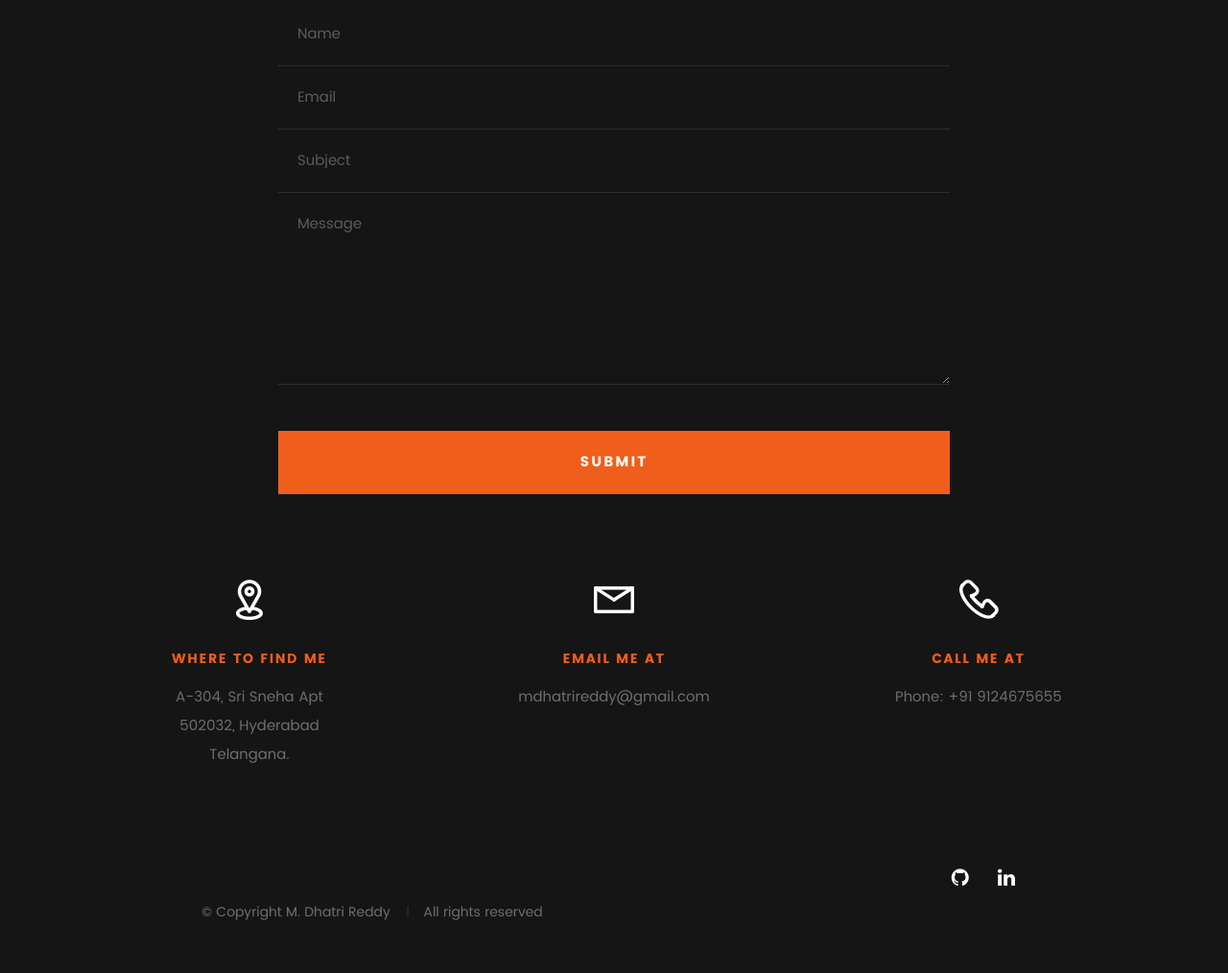
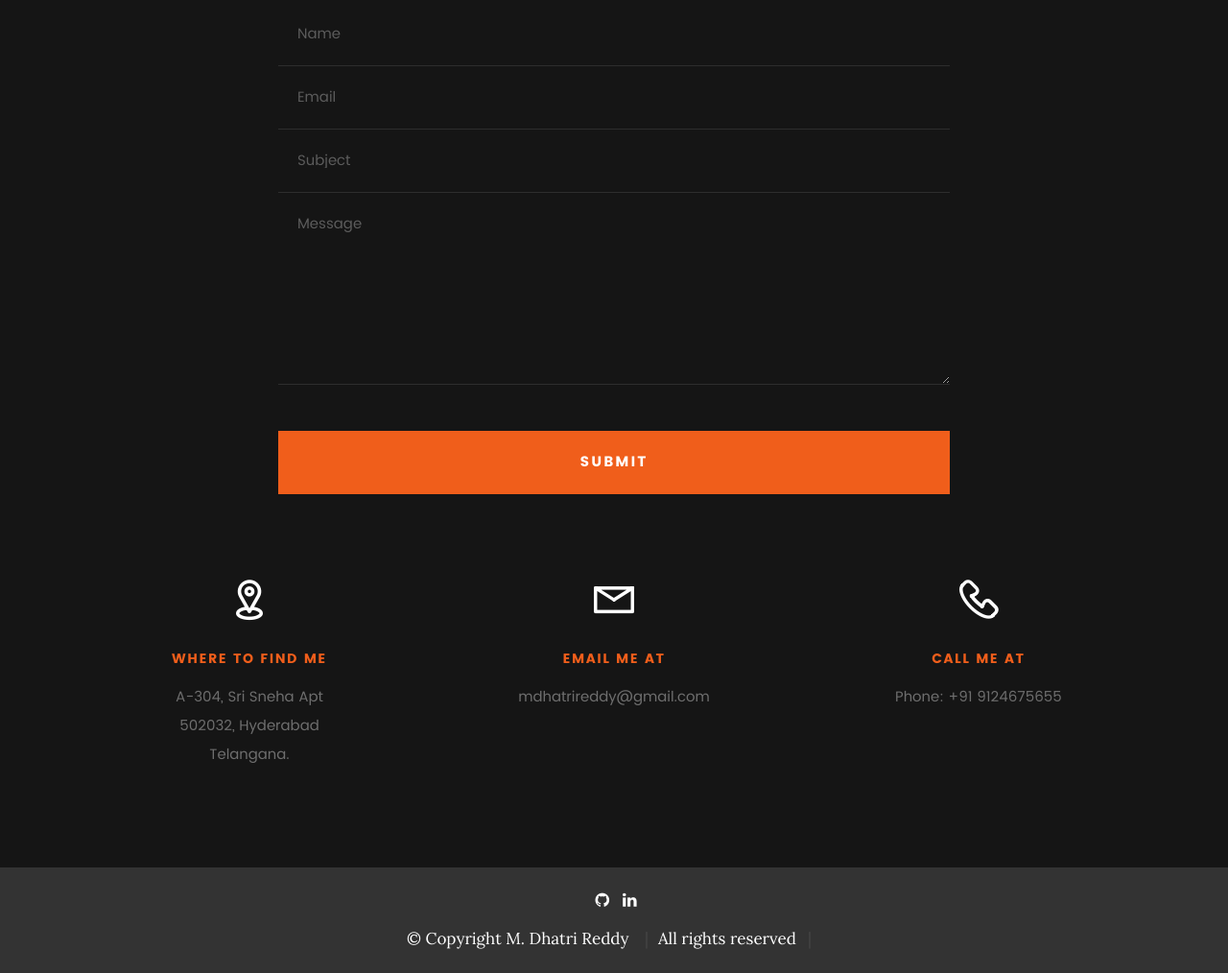
Before and after one commit to DhatriReddy/Portfolio, a plain HTML site: page index.html in a window 1280 px wide. Shown: the part 4857-5871 px from the top of the page at 96% size. Drawn offline with Linux system fonts and the light colour scheme; files whose address does not match are found by name.

Commit message:
Update main.css

```diff
--- a/css/main.css
+++ b/css/main.css
@@ -2677,7 +2677,7 @@ header .logo a {
  *
  * -------------------------------------------------------------------
  */
-footer {
+/*footer {
 	padding-bottom: 3rem;
 	font-size: 1.4rem;
 	font-family: "poppins-regular", sans-serif;
@@ -2721,7 +2721,61 @@ footer .copyright span::after {
 }
 footer .copyright span:last-child::after {
 	display: none;
-}
+}*/
+footer {
+    width: 100%;
+    background-color: #333; /* Adjust as needed */
+    color: #fff; /* Adjust as needed */
+    padding: 20px 0; /* Adjust as needed */
+}
+
+footer .row {
+    display: flex;
+    flex-direction: column;
+    align-items: center;
+    justify-content: center;
+}
+
+footer .copyright {
+    display: flex;
+    align-items: center;
+    justify-content: center;
+}
+
+footer .social {
+    margin-bottom: 1rem; /* Space out social icons from copyright text */
+}
+
+footer .copyright span::after {
+    content: "|";
+    display: inline-block;
+    padding: 0 1rem 0 1.2rem;
+    color: rgba(255, 255, 255, 0.1);
+}
+
+footer .footer-social {
+    list-style: none;
+    padding: 0;
+    margin: 0;
+    display: flex;
+    justify-content: center;
+}
+
+footer .footer-social li {
+    margin: 0 0.5rem; /* Adjust spacing between icons */
+}
+
+footer .footer-social a {
+    color: #fff; /* Adjust icon color */
+    text-decoration: none;
+}
+
+#go-top {
+    position: absolute; /* Or fixed */
+    right: 20px; /* Adjust as needed */
+    bottom: 20px; /* Adjust as needed */
+}
+
 
 /**
  * responsive:
```
